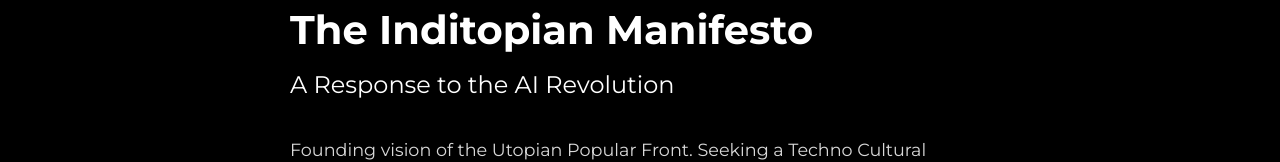
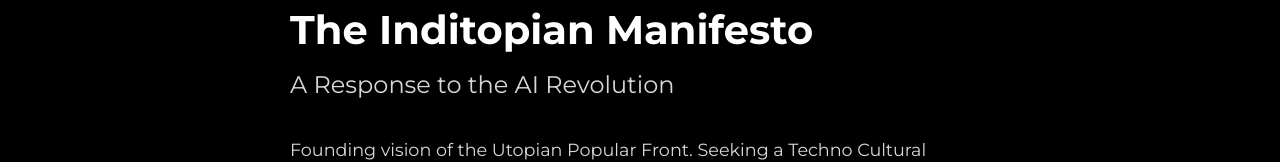
Before and after one commit to Jimmy-Wildish/Utopian-Popular-Front, a plain HTML site: page inditopian-manifesto.html in a window 1280 px wide. Shown: the part 429-591 px from the top of the page. Drawn offline with Linux system fonts and the light colour scheme.

Commit message:
Add files via upload

```diff
--- a/style.css
+++ b/style.css
@@ -247,7 +247,7 @@
 .info-doc-title-subline {
   font-size: 1.5rem;
   font-weight: normal;
-  color: #ffffff;
+  color: #d8d8d8;
   text-align: left;
   margin-bottom: 2rem;
 }
```
